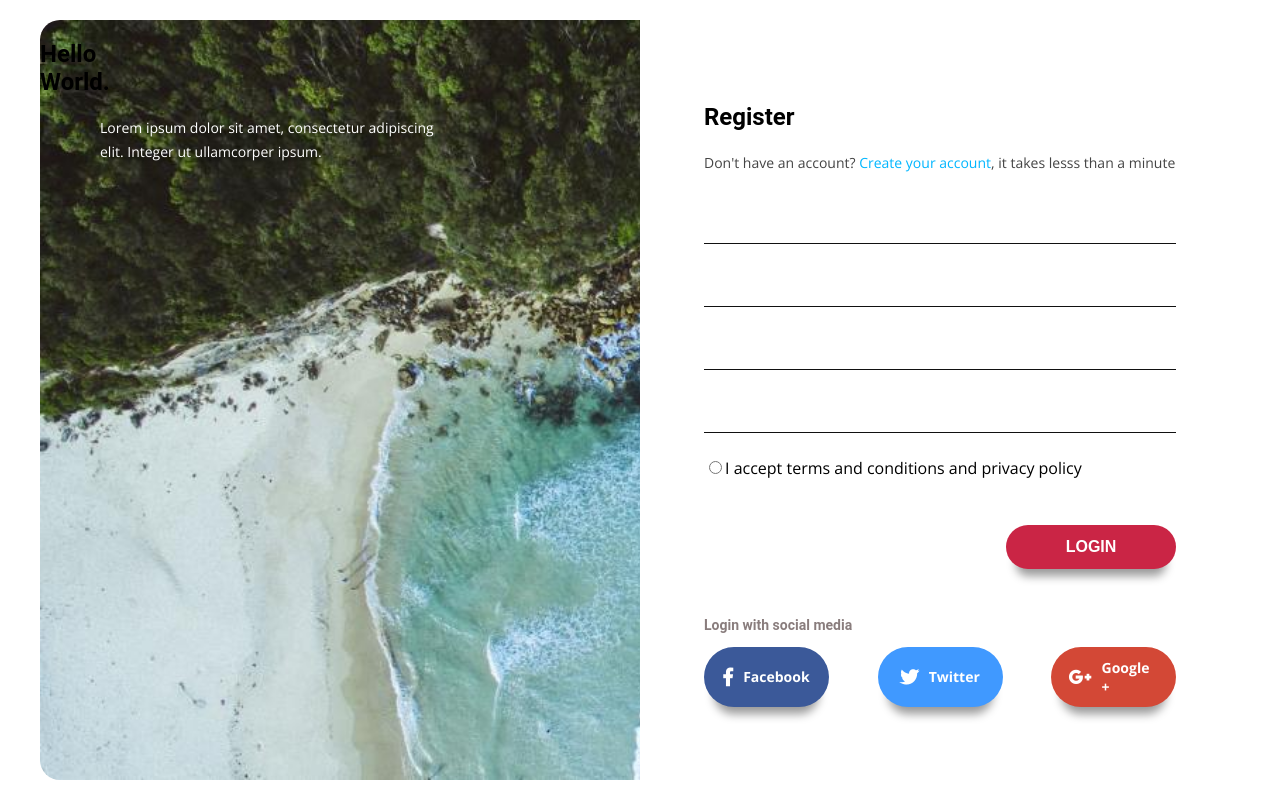
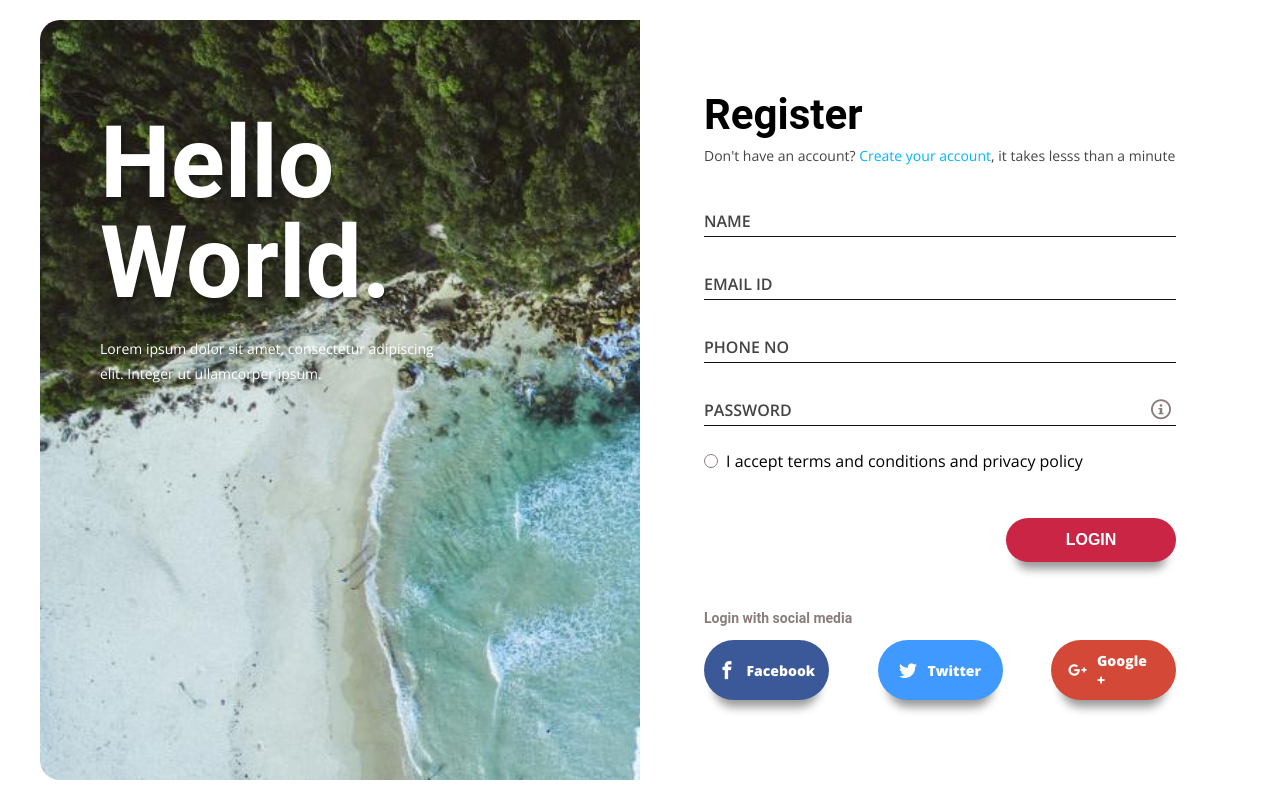
Before and after one commit to koskonstant/login, a website: page index.html in a window 1280 px wide. Drawn offline with nearby package versions, Linux system fonts and the light colour scheme; files whose address does not match are found by name.

Commit message:
fix index.html

```diff
--- a/index.html
+++ b/index.html
@@ -6,60 +6,66 @@
     <meta name="description" content="project Phase 1">
     <meta name="author" content="Kostas Konstantoulakis">
     <title>Login</title>
-    <link href="https://fonts.googleapis.com/css?family=Roboto+Slab:100,300,400,700" rel="stylesheet">
-    <link href="https://fonts.googleapis.com/css?family=Open+Sans:300,300i,400,400i,600,600i,700,700i,800,800i" rel="stylesheet">
-    <link href="https://use.fontawesome.com/releases/v5.0.10/css/all.css" rel="stylesheet">
-    <link href="assets/css/login.min.css" rel="stylesheet">
+
     <link rel="shortcut icon" href="assets/favicons/favicon.png" type="image/x-icon">
     <link rel="icon" href="assets/favicons/favicon.png" type="image/x-icon">
+    <link href="https://fonts.googleapis.com/css?family=Open+Sans:300,400,600,800|Roboto+Slab:300,400,700" rel="stylesheet">
+    <link href="assets/css/login.css" rel="stylesheet">
   </head>
 
   <body>
     <div id="pageContainer">
       <aside class="sidebar hide-mobile">
-        <header class="sidebar-content">
-          <h1>Hello<br>World.</h1>
-          <p class="tagline">Lorem ipsum dolor sit amet, consectetur adipiscing elit. Integer ut ullamcorper ipsum.</p>
-        </header>
+        <h2>Hello<span>World.</span></h2>
+        <p class="tagline">Lorem ipsum dolor sit amet, consectetur adipiscing elit. Integer ut ullamcorper ipsum.</p>
       </aside>
       <main class="main">
         <div class="inner-main">
           <section class="registration">
             <header class="hide-mobile">
-              <h2>Register</h2>
+              <h1>Register</h1>
               <p>Don't have an account? <a href="#">Create your account</a>, it takes lesss than a minute</p>
             </header>
-            <section class="avatar hide-desktop">
+            <figure class="avatar hide-desktop">
               <img title="Avatar" alt="Avatar" src="assets/img/avatar.png" />
-            </section>
+            </figure>
             <form action="#">
               <div class="form-group hide-mobile">
-                <input class="form-input" type="text" name="name" id="name" placeholder="NAME" />
+                <input class="form-input" type="text" name="name" id="name" required/>
+                <label for="name">NAME</label>
+                <span class="hide-desktop"></span>
               </div>
               <div class="form-group">
-                <input class="form-input" type="text" name="email" id="email" placeholder="EMAIL ID" />
+                <input class="form-input" type="text" name="email" id="email" placeholder="Email Id" required />
+                <label for="email">EMAIL ID</label>
+                <span></span>
               </div>
               <div class="form-group">
-                <input class="form-input" type="number" name="phone" id="phone" placeholder="PHONE NO" />
+                <input class="form-input" type="number" name="phone" id="phone" placeholder="Phone Id" required/>
+                <label for="phone">PHONE NO</label>
+                <span></span>
               </div>
               <div class="form-group">
-                <input class="form-input" type="password" name="password" id="password" placeholder="PASSWORD" required />
+                <input class="form-input" type="password" name="password" id="password" placeholder="Password" required />
+                <label for="password">PASSWORD</label>
+                <span></span>
+                <i class="icon icon-info hide-mobile"></i>
               </div>
               <div class="form-radio">
-                <label><input type="radio" name="optradio">I accept terms and conditions and privacy policy</label>
+                <input type="checkbox" id="terms" name="terms" value="terms">
+                <label for="terms">I accept terms and conditions and privacy policy</label>
               </div>
               <div class="form-group flex-end">
-                <input class="button button--login" type="submit" value="Login" />
+                <button class="button button--login" type="submit">Login</button>
               </div>
             </form>
           </section>
           <section class="social-media">
-            <h3 class="hide-mobile">Login with social media</h3>
-            <h4 class="heading-line hide-desktop">Or</h4>
+            <h3>Login with social media</h3>
             <div class="social-buttons">
-              <a href="#" class="button button--fb"><i class="fab fa-facebook-f"></i><span class="hide-mobile">Facebook</span></a>
-              <a href="#" class="button button--twitter"><i class="fab fa-twitter"></i><span class="hide-mobile">Twitter</span></a>
-              <a href="#" class="button button--google"><i class="fab fa-google-plus-g"></i><span class="hide-mobile">Google +</span></a>
+              <a href="#" class="button button--fb"><i class="icon icon-facebook"></i><span class="hide-mobile">Facebook</span></a>
+              <a href="#" class="button button--twitter"><i class="icon icon-twitter"></i><span class="hide-mobile">Twitter</span></a>
+              <a href="#" class="button button--google"><i class="icon icon-google-plus"></i><span class="hide-mobile">Google +</span></a>
             </div>
           </section>
         </div>
```
